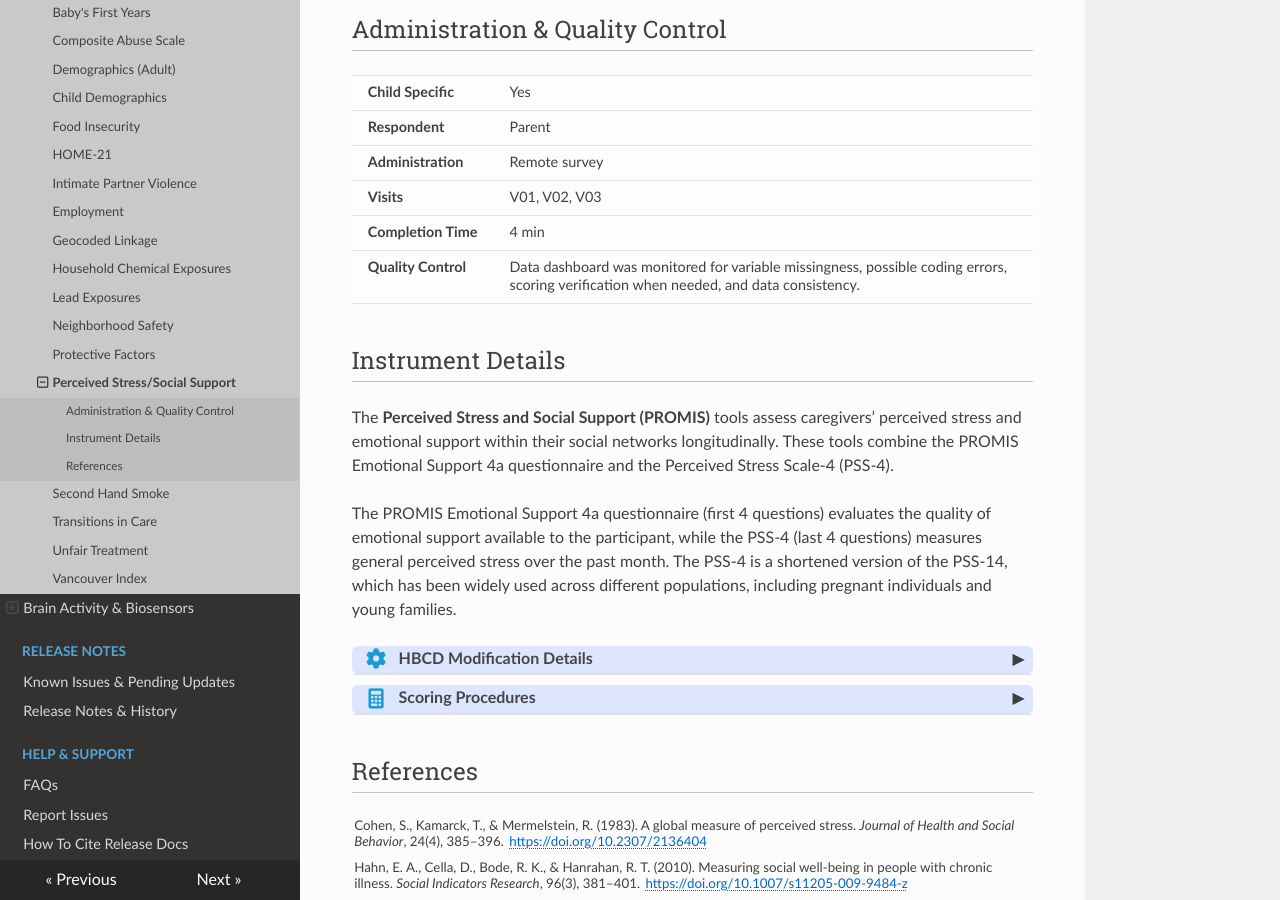
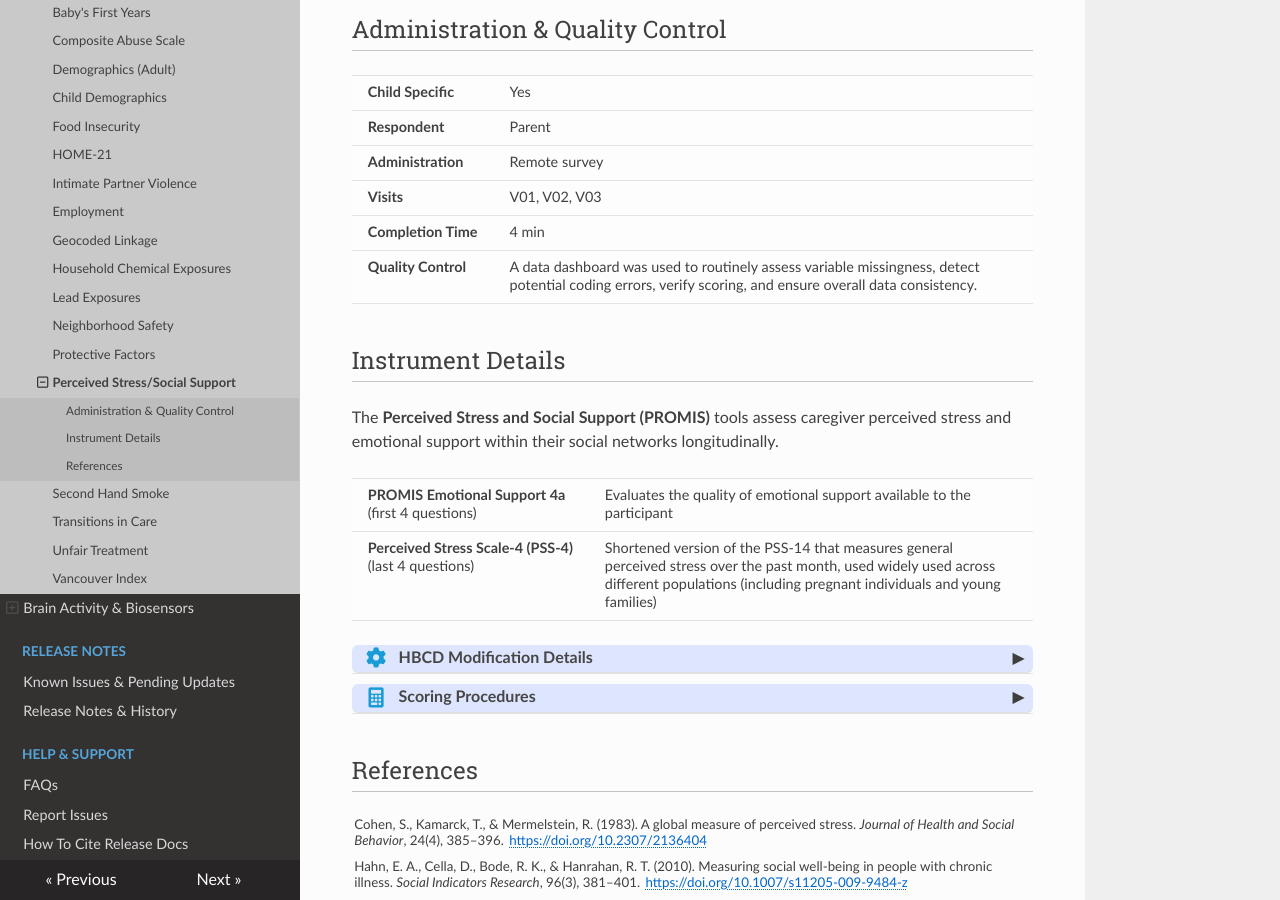
Before and after one commit to nbdc-datahub/hbcd-docs, an MkDocs documentation site: the page built from docs/instruments/SED/promis.md, in a window 1280 px wide and 900 px high, scrolled down 450 px. Built offline with MkDocs 1.6.1, drawn with Linux system fonts in a browser that asks for light colours; nearby versions of some CDN libraries.

Commit message:
update PROMIS scoring and add note for patch to PEX

```diff
--- a/docs/instruments/SED/promis.md
+++ b/docs/instruments/SED/promis.md
@@ -39,16 +39,22 @@
 <tr><td><b>Completion Time</b></td>
 <td>4 min</td></tr>
 <tr><td><b>Quality Control</b></td>
-<td style="word-wrap: break-word; white-space: normal;">Data dashboard was monitored for variable missingness, possible coding errors, scoring verification when needed, and data consistency.</td></tr>
+<td style="word-wrap: break-word; white-space: normal;">A data dashboard was used to routinely assess variable missingness, detect potential coding errors, verify scoring, and ensure overall data consistency.</td></tr>
 </tbody>
 </table>
 
 ## Instrument Details
 
-The **Perceived Stress and Social Support (PROMIS)** tools assess caregivers’ perceived stress and emotional support within their social networks longitudinally. These tools combine the PROMIS Emotional Support 4a questionnaire and the Perceived Stress Scale-4 (PSS-4).
+The **Perceived Stress and Social Support (PROMIS)** tools assess caregiver perceived stress and emotional support within their social networks longitudinally.
 
-The PROMIS Emotional Support 4a questionnaire (first 4 questions) evaluates the quality of emotional support available to the participant, while the PSS-4 (last 4 questions) measures general perceived stress over the past month. The PSS-4 is a shortened version of the PSS-14, which has been widely used across different populations, including pregnant individuals and young families.
-
+<table class="table-no-vertical-lines" style="width: 100%; border-collapse: collapse; table-layout: fixed;">
+<tbody>
+<tr><td><b>PROMIS Emotional Support 4a</b><br>(first 4 questions)</td>
+<td style="word-wrap: break-word; white-space: normal;">Evaluates the quality of emotional support available to the participant</td></tr>
+<tr><td><b>Perceived Stress Scale-4 (PSS-4)</b><br>(last 4 questions)</td>
+<td style="word-wrap: break-word; white-space: normal;">Shortened version of the PSS-14 that measures general perceived stress over the past month, used widely used across different populations (including pregnant individuals and young families)</td></tr>
+</tbody>
+</table>
 
 <div id="hbcd-mod" class="table-banner" onclick="toggleCollapse(this)">
   <span class="emoji"><i class="fa fa-gear"></i></span>
@@ -75,9 +81,26 @@
   <span class="arrow">▸</span>
 </div>
 <div class="collapsible-content">
-<p>The original measure requires that all items are completed to allow for scoring via the tables provided in the manual, so items with “Don’t know” answers will not have a total score reported. If scoring will utilize the PROMIS HealthMeasures Scoring Service, total scores can include missing data (this can be done by individual investigators). For the PSS-4, complete data is essential, and scores should not be reported if any question is answered as “Don’t know.”</p>
+<p><b>PROMIS Emotional Support 4a</b><br>
+<!-- ADD LINK TO official scoring tables to generate t-scores -->
+The PROMIS Emotional Support 4a is scored on 5-point Likert scales. Total (raw) scores are calculated as the sum of all item responses and only computed when all items have valid responses (i.e., responses such as “Don’t know” are not permitted). Raw scores are converted to scale scores using values provided in the <a href="https://www.healthmeasures.net/images/PROMIS/manuals/Scoring_Manuals_/PROMIS_Emotional_Support_Scoring_Manual.pdf">official scoring tables</a> to generate T-scores.<p>
+<p>For researchers wanting to include participants with missing items, raw data can be entered into the <a href="https://www.assessmentcenter.net/ac_scoringservice3UU33T3T">HealthMeasures Scoring Service</a> to generate final T-score. Higher scores indicate higher levels of emotional support.</p>
+<p><b>Perceived Stress Scale-4 (PSS-4)</b><br>
+The PSS-4 is scored on a 5-point Likert scale. Total scores are calculated as the sum of all item response only when all items have been answered. Items 2 and 3 are reverse-coded. Higher scores indicate higher levels of perceived stress.</p>
 </div>
 
+
+<!-- PSS-4 Scoring Instructions:
+In the last month, how often have you felt that you were unable to control the important things in your life?
+In the last month, how often have you felt confident about your ability to handle your personal problems?
+In the last month, how often have you felt that things were going your way?
+In the last month, how often have you felt difficulties were piling up so high that you could not
+overcome them? -->
+
+<!--
+Questions 1 and 4: 0 = Never; 1 = Almost never; 2 = Sometimes; 3 = Fairly often; 4 = Very often Questions 2 and 3: 4 = Never; 3 = Almost never; 2 = Sometimes; 1 = Fairly often; 0 = Very often
+
+I would support using the variable names to identify Questions 2/3 and 1/4 but want to make sure we are careful to keep up with any name changes that occur with various releases. These questions are NOT already reverse coded in the data dictionary.  -->
 
 ## References
 <div class="references">
```
Also changed, not shown: docs/instruments/pregexp/pex.md (+2 -0 lines).
